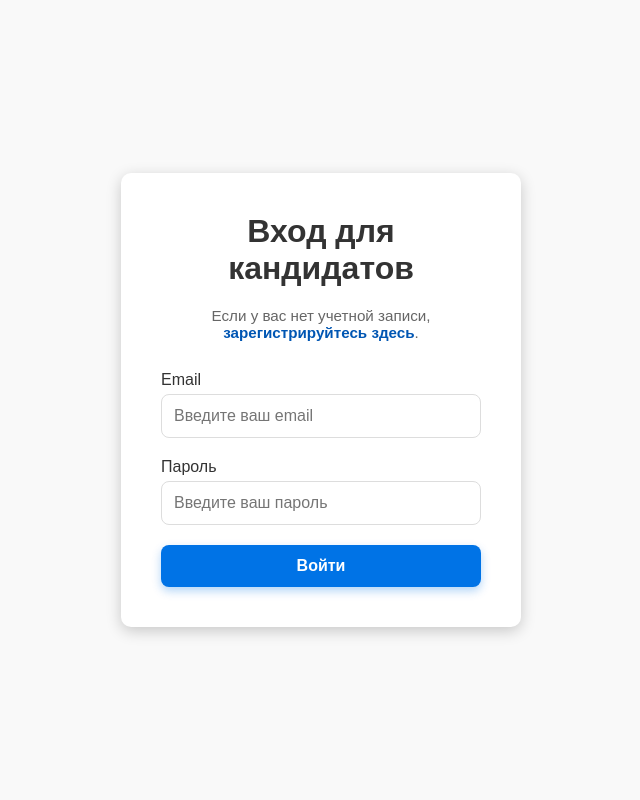
After one commit to IsaevAndrew/RecruitmentAgency, a FastAPI app: template templates/candidate_login.html in a window 1280 px wide. The commit adds this page. Shown: the whole page, without its empty margins (319-959 px from the left). Run offline with FastAPI, Linux system fonts and the light colour scheme; the template is opened without the code that fills it, so the values that code supplies are empty.

Commit message:
Add auth pages

```diff
--- a/app/main.py
+++ b/app/main.py
@@ -16,3 +16,15 @@ templates = Jinja2Templates(directory="templates")
 @app.get("/", response_class=HTMLResponse)
 async def read_main(request: Request):
     return templates.TemplateResponse("home.html", {"request": request})
+
+
+@app.get("/auth/candidate", response_class=HTMLResponse)
+async def candidate_login(request: Request):
+    return templates.TemplateResponse("candidate_login.html",
+                                      {"request": request})
+
+
+@app.get("/auth/employer", response_class=HTMLResponse)
+async def employer_login(request: Request):
+    return templates.TemplateResponse("employer_login.html",
+                                      {"request": request})
--- a/static/css/styles.css
+++ b/static/css/styles.css
@@ -1,121 +1,126 @@
-/* Общие стили */
-html, body {
+* {
     margin: 0;
     padding: 0;
-    height: 100%;
-    font-family: Arial, sans-serif;
-    display: flex;
-    flex-direction: column;
+    box-sizing: border-box;
 }
 
-.container {
-    width: 90%;
-    max-width: 1200px;
-    margin: 0 auto;
+html, body {
+    height: 100%;
+    font-family: Arial, sans-serif; /* Универсальный шрифт */
+    -webkit-font-smoothing: antialiased; /* Сглаживание шрифтов */
+    -moz-osx-font-smoothing: grayscale; /* Для MacOS */
 }
 
-/* Заголовок */
-header {
-    background-color: #0073e6;
-    color: #fff;
-    padding: 20px 0;
-    text-align: center;
+
+/* Общие стили */
+body {
+    margin: 0;
+    padding: 0;
+    font-family: Arial, sans-serif;
+    background-color: #f9f9f9;
+    display: flex;
+    justify-content: center;
+    align-items: center;
+    height: 100vh;
 }
 
-header h1 {
-    margin: 0;
-    font-size: 2.2rem;
+.auth-page {
+    display: flex;
+    justify-content: center;
+    align-items: center;
+    width: 100%;
+    height: 100%;
 }
 
-header .slogan {
-    font-size: 1rem;
-    margin: 5px 0;
-    font-style: italic;
+.auth-container {
+    background-color: #fff;
+    border-radius: 10px;
+    box-shadow: 0 4px 15px rgba(0, 0, 0, 0.2);
+    padding: 40px;
+    max-width: 400px;
+    width: 90%;
+    text-align: center;
+    animation: fadeIn 0.5s ease-in-out;
 }
 
-header nav a {
-    color: #fff;
-    text-decoration: none;
-    margin: 0 15px;
-    font-size: 16px;
+.auth-container h1 {
+    margin-bottom: 20px;
+    font-size: 2rem;
+    color: #333;
 }
 
-header nav a:hover {
+.auth-container p {
+    font-size: 0.95rem;
+    margin-bottom: 30px;
+    color: #666;
+}
+
+.auth-container a.link {
+    color: #0056b3;
+    text-decoration: none;
+    font-weight: bold;
+}
+
+.auth-container a.link:hover {
+    color: #003d80;
     text-decoration: underline;
 }
 
-/* Основной контент */
-main {
-    flex: 1;
-    text-align: center;
-    padding: 40px 0;
+.auth-form .form-group {
+    margin-bottom: 20px;
+    text-align: left;
 }
 
-.blocks {
-    display: flex;
-    flex-wrap: wrap;
-    justify-content: center;
-    gap: 20px;
-    margin-top: 30px;
+.auth-form label {
+    display: block;
+    margin-bottom: 5px;
+    font-size: 1rem;
+    color: #333;
 }
 
-.block {
-    background-color: #fff;
-    border-radius: 10px;
-    box-shadow: 0 4px 8px rgba(0, 0, 0, 0.1);
-    padding: 20px;
-    width: 320px;
-    text-align: center;
-    transition: transform 0.3s, box-shadow 0.3s;
+.auth-form input {
+    width: 100%;
+    padding: 12px;
+    border: 1px solid #ddd;
+    border-radius: 8px;
+    font-size: 1rem;
+    outline: none;
+    transition: border-color 0.3s ease, box-shadow 0.3s ease;
 }
 
-.block:hover {
-    transform: translateY(-5px);
-    box-shadow: 0 6px 12px rgba(0, 0, 0, 0.2);
-}
-
-.block h3 {
-    margin-top: 0;
-    font-size: 1.4rem;
-    color: #0073e6;
-}
-
-.block p {
-    font-size: 14px;
-    color: #333;
-    margin: 10px 0 20px;
+.auth-form input:focus {
+    border-color: #0073e6;
+    box-shadow: 0 0 5px rgba(0, 115, 230, 0.5);
 }
 
 .button {
     display: inline-block;
-    margin: 10px 0;
-    padding: 12px 25px;
+    width: 100%;
+    padding: 12px;
     background-color: #0073e6;
     color: #fff;
-    text-decoration: none;
+    font-size: 1rem;
+    font-weight: bold;
+    border: none;
     border-radius: 8px;
-    font-size: 16px;
-    transition: background-color 0.3s;
+    cursor: pointer;
+    box-shadow: 0 4px 10px rgba(0, 115, 230, 0.3);
+    transition: background-color 0.3s ease, box-shadow 0.3s ease;
 }
 
 .button:hover {
     background-color: #005bb5;
+    box-shadow: 0 6px 15px rgba(0, 91, 181, 0.5);
 }
 
-/* Индивидуальные стили для блоков */
-.candidate {
-    background-color: #f0f9ff;
+/* Анимация появления */
+@keyframes fadeIn {
+    from {
+        opacity: 0;
+        transform: scale(0.9);
+    }
+    to {
+        opacity: 1;
+        transform: scale(1);
+    }
 }
-
-.employer {
-    background-color: #fff8e5;
-}
-
-/* Футер */
-footer {
-    background-color: #333;
-    color: #fff;
-    text-align: center;
-    padding: 10px 0;
-    margin-top: 40px;
-}
--- /dev/null
+++ b/templates/candidate_login.html
@@ -0,0 +1,32 @@
+<!DOCTYPE html>
+<html lang="ru">
+<head>
+    <meta charset="UTF-8">
+    <meta name="viewport" content="width=device-width, initial-scale=1.0">
+    <title>Вход для кандидатов</title>
+    <link rel="stylesheet" href="/static/css/styles.css">
+</head>
+<body>
+<div class="auth-page">
+    <div class="auth-container">
+        <h1>Вход для кандидатов</h1>
+        <p>Если у вас нет учетной записи, <a href="/auth/register/candidate"
+                                             class="link">зарегистрируйтесь
+            здесь</a>.</p>
+        <form action="/auth/candidate" method="post" class="auth-form">
+            <div class="form-group">
+                <label for="email">Email</label>
+                <input type="email" id="email" name="email"
+                       placeholder="Введите ваш email" required>
+            </div>
+            <div class="form-group">
+                <label for="password">Пароль</label>
+                <input type="password" id="password" name="password"
+                       placeholder="Введите ваш пароль" required>
+            </div>
+            <button type="submit" class="button">Войти</button>
+        </form>
+    </div>
+</div>
+</body>
+</html>
--- a/templates/home.html
+++ b/templates/home.html
@@ -23,13 +23,13 @@
             <div class="block candidate">
                 <h3>Ищу работу</h3>
                 <p>Просмотрите вакансии и найдите работу вашей мечты!</p>
-                    <a href="/candidates/auth" class="button">Найти работу</a>
+                <a href="/auth/candidate" class="button">Найти работу</a>
             </div>
             <!-- Блок для работодателей -->
             <div class="block employer">
                 <h3>Ищу сотрудников</h3>
                 <p>Разместите вакансию и найдите лучших специалистов!</p>
-                    <a href="/employers/auth" class="button">Разместить вакансию</a>
+                <a href="/auth/employer" class="button">Разместить вакансию</a>
             </div>
         </div>
     </div>
```
Also changed, not shown: templates/employer_login.html (added, +28 -0 lines). Lines whose indentation alone changed are shown as unchanged.
